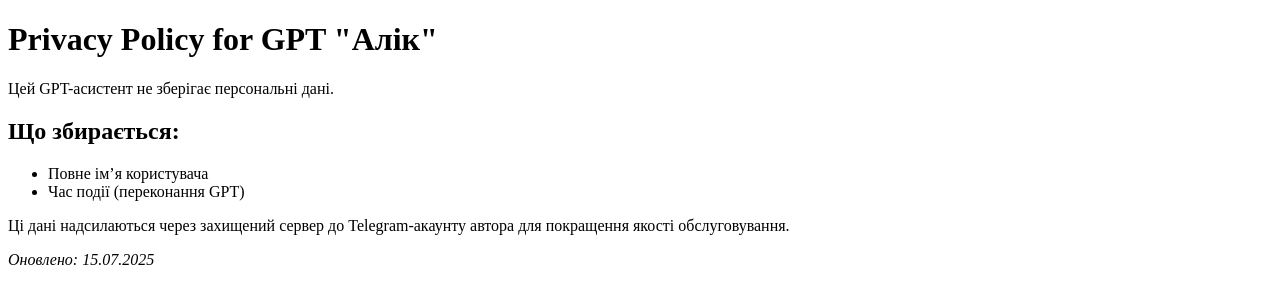
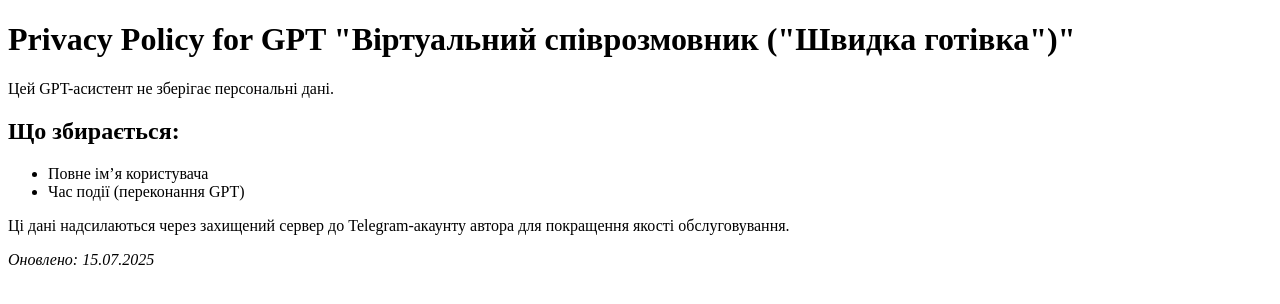
Before and after one commit to ZaevIhor/logbot, a plain HTML site: page index.html in a window 1280 px wide. Drawn offline with Linux system fonts and the light colour scheme.

Commit message:
Update index.html

```diff
--- a/index.html
+++ b/index.html
@@ -2,10 +2,10 @@
 <html lang="uk">
 <head>
   <meta charset="UTF-8">
-  <title>Політика конфіденційності GPT Алік</title>
+  <title>Політика конфіденційності GPT "Віртуальний співрозмовник ("Швидка готівка")"</title>
 </head>
 <body>
-  <h1>Privacy Policy for GPT "Алік"</h1>
+  <h1>Privacy Policy for GPT "Віртуальний співрозмовник ("Швидка готівка")"</h1>
   <p>Цей GPT-асистент не зберігає персональні дані.</p>
   <h2>Що збирається:</h2>
   <ul>
```
